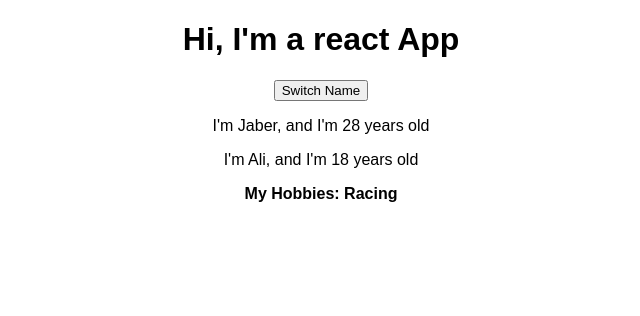
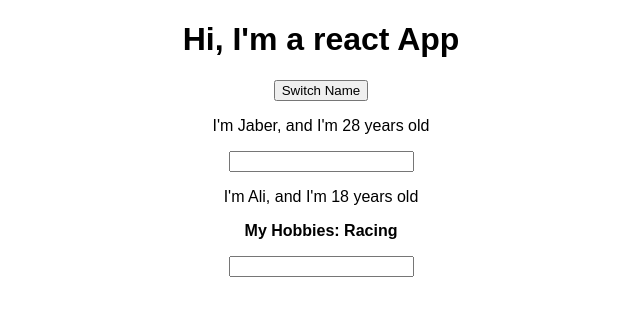
Before and after one commit to MusabSwe/MY_PROJECT, a React (Create React App) app in the folder ReactJS/react-complete-guide/: page / in a window 1280 px wide. Shown: the top 316 px of the page, without its empty margins (319-959 px from the left). Built offline with nearby package versions, Linux system fonts and the light colour scheme.

Commit message:
2 way binding with input and state that change content dynamically

```diff
--- a/ReactJS/react-complete-guide/src/App.js
+++ b/ReactJS/react-complete-guide/src/App.js
@@ -36,6 +36,15 @@ class App extends Component {
     })
   }
 
+  nameChangeHandler = (e) => {
+    this.setState({
+      people: [
+        { name: e.target.value, age: 50 },
+        { name: 'Ali', age: 50 },
+        { name: 'Ahmed', age: 50 }
+      ]
+    })
+  }
   // const switchNameHandler = () => {
   //   // when we use setPeople and remove
   //   // an oject this will remove totally
@@ -65,6 +74,7 @@ class App extends Component {
           name={this.state.people[0].name}
           age={this.state.people[0].age}
           click={this.switchNameHandler}
+          txtInput={this.nameChangeHandler}
         />
         <Person
           name={this.state.people[1].name}
--- a/ReactJS/react-complete-guide/src/Person/Person.js
+++ b/ReactJS/react-complete-guide/src/Person/Person.js
@@ -1,12 +1,13 @@
 // import React from 'react';
 
 const person = (props) => {
- return(
-    <div>
-        <p onClick={props.click}>I'm {props.name}, and I'm {props.age} years old</p>
-        <p>{props.children}</p>
-    </div>
- );
+    return (
+        <div>
+            <p onClick={props.click}>I'm {props.name}, and I'm {props.age} years old</p>
+            <p>{props.children}</p>
+            <input type="text" onChange={props.txtInput} />
+        </div>
+    );
 }
 
 export default person;
```
